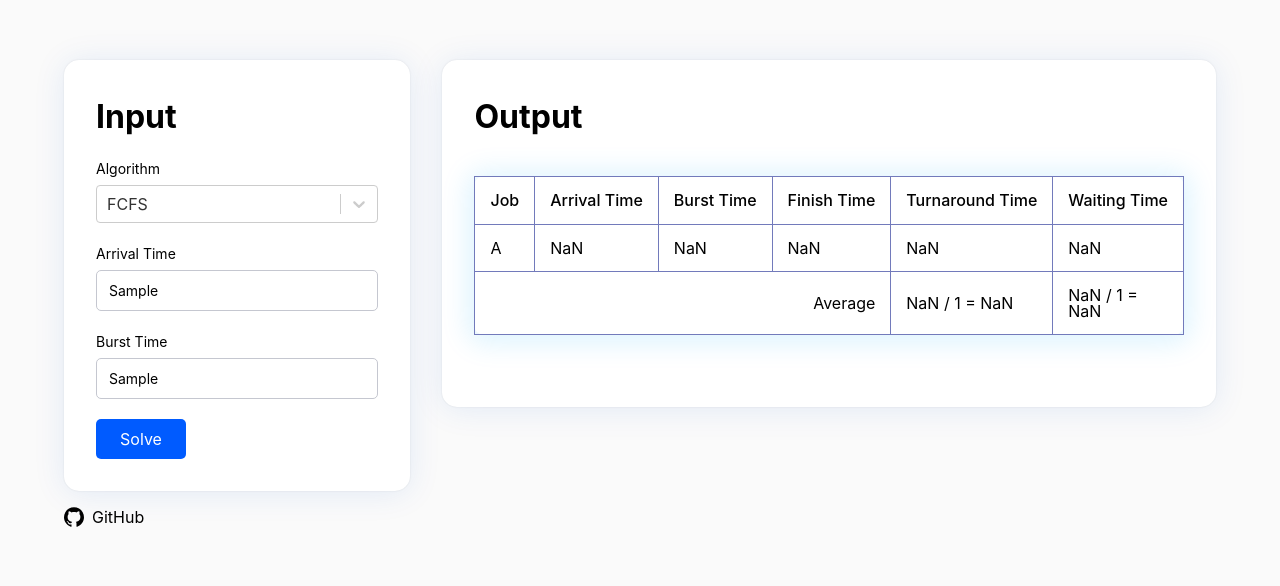
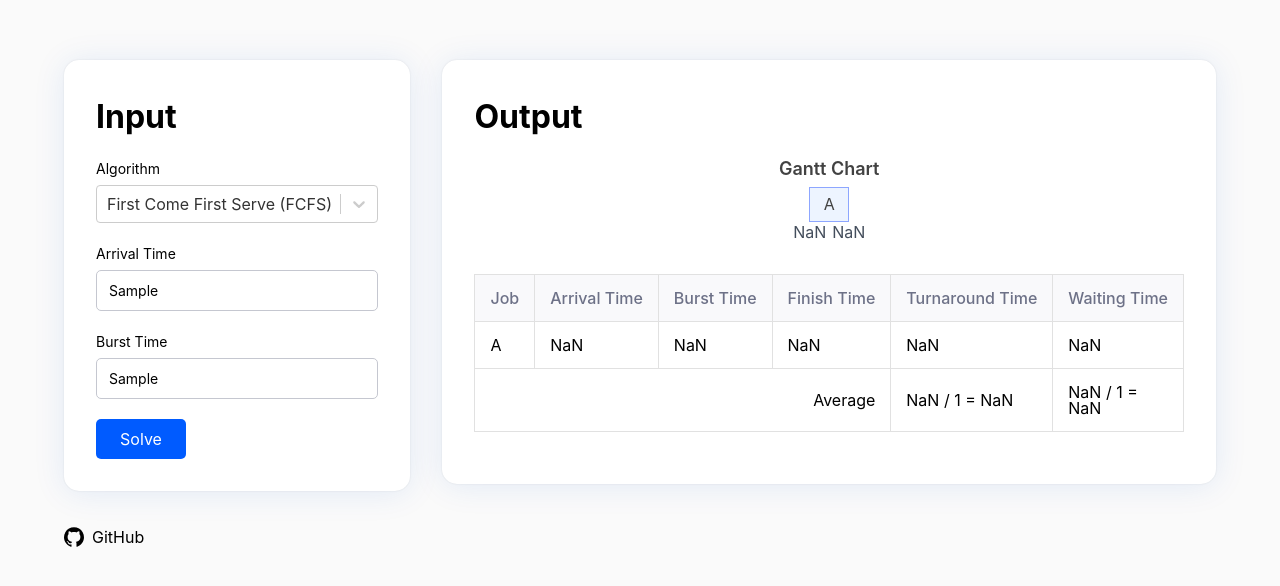
Before and after one commit to Jatin-1123/process-scheduling-solver, a Next.js app: page / in a window 1280 px wide. Both pictures are taken after typing "Sample", "Sample" into the empty fields and a click on the button "Solve". Shown: the top 586 px of the page. Built offline with nearby package versions, Linux system fonts and the light colour scheme; a web font is replaced by a local one.

Commit message:
feat: GanttChart

```diff
--- a/src/components/Input/AlgoSelect.tsx
+++ b/src/components/Input/AlgoSelect.tsx
@@ -2,17 +2,20 @@ import { useEffect, useState } from 'react';
 import Select from 'react-select';
 
 const options = [
-  { value: 'First Come First Serve', label: 'FCFS' }
+  {
+    value: 'FCFS',
+    label: 'First Come First Serve (FCFS)',
+  }
 ];
 
 const AlgoSelect = () => {
   const [selectedOption, setSelectedOption] = useState({
-    value: 'First Come First Serve',
-    label: 'FCFS',
+    value: 'FCFS',
+    label: 'First Come First Serve (FCFS)',
   });
 
   useEffect(() => {
-    console.log(selectedOption);
+
   }, [selectedOption]);
 
   return (
--- a/src/components/Input/index.tsx
+++ b/src/components/Input/index.tsx
@@ -70,10 +70,14 @@ const Input = (props: InputProps) => {
     e.preventDefault();
 
     const arrivalTimeArr = arrivalTime.trim().split(/\s+/);
-    props.setArrivalTime(arrivalTimeArr)
+    props.setArrivalTime(arrivalTimeArr);
 
     const burstTimeArr = burstTime.trim().split(/\s+/);
-    props.setBurstTime(burstTimeArr)
+    if (burstTimeArr.includes("0")) {
+      alert("0 burst time is invalid")
+      return;
+    }
+    props.setBurstTime(burstTimeArr);
   };
 
   const handleArrivalTimeChange = (
@@ -109,7 +113,7 @@ const Input = (props: InputProps) => {
             onChange={handleBurstTimeChange}
             type="text"
             id="burst-time"
-            placeholder="e.g. 0 2 4 6 8"
+            placeholder="e.g. 2 4 6 8 10"
           />
         </fieldset>
         <button type="submit">Solve</button>
--- /dev/null
+++ b/src/components/Output/GanttChart.tsx
@@ -0,0 +1,90 @@
+import { ganttChartInfoType } from './utils/fcfs';
+import styled from 'styled-components';
+
+const Container = styled.div`
+  display: flex;
+  flex-direction: column;
+  justify-content: center;
+  align-items: center;
+  margin-bottom: 2rem;
+`;
+
+const Title = styled.h2`
+  font-weight: 600;
+  font-size: 18px;
+  margin: 0 0 0.5rem 0;
+  color: #424242;
+`;
+
+const JobContainer = styled.div`
+  display: flex;
+`;
+
+const Job = styled.div`
+  width: 40px;
+  height: 35px;
+  border: 1px solid #8da6ff;
+  background-color: #edf4ff;
+  color: #424242;
+
+  &:not(:last-child) {
+    margin-right: -1px;
+  }
+`;
+
+const TimeContainer = styled.div`
+  display: flex;
+`;
+
+const Time = styled.div`
+  width: 40px;
+  height: 20px;
+  border: 1px solid #fff;
+  color: #444e5c;
+
+  &:not(:last-child) {
+    margin-right: -1px;
+  }
+`;
+
+type GanttChartProps = {
+  ganttChartInfo: ganttChartInfoType;
+};
+
+const GanttChart = ({ ganttChartInfo }: GanttChartProps) => {
+  // [{job, start, stop}]
+  const job: string[] = [];
+  const time: number[] = [];
+  ganttChartInfo.forEach((item, index) => {
+    if (index === 0) {
+      job.push(item.job);
+      time.push(item.start, item.stop);
+    } else if (time.slice(-1)[0] === item.start) {
+      job.push(item.job);
+      time.push(item.stop);
+    } else if (time.slice(-1)[0] !== item.start) {
+      job.push('_', item.job);
+      time.push(item.start, item.stop);
+    }
+  });
+
+  return (
+    <Container>
+      <Title>Gantt Chart</Title>
+      <JobContainer>
+        {job.map((job, index) => (
+          <Job key={`gc-job-${index}`} className="flex-center">
+            {job}
+          </Job>
+        ))}
+      </JobContainer>
+      <TimeContainer>
+        {time.map((time, index) => (
+          <Time key={`gc-time-${index}`} className="flex-center">{time}</Time>
+        ))}
+      </TimeContainer>
+    </Container>
+  );
+};
+
+export default GanttChart;
--- a/src/components/Output/Table.tsx
+++ b/src/components/Output/Table.tsx
@@ -1,11 +1,10 @@
-import React, { useState, useEffect } from 'react';
+import React from 'react';
 import styled from 'styled-components';
 
 const StyledTable = styled.table`
-  box-shadow: 0 2px 27px 7px rgba(3, 169, 245, 0.13);
   width: 100%;
   max-width: 1000px;
-  margin: 40px auto;
+  margin: 0px auto 20px auto;
   border-collapse: collapse;
   border-radius: 10px;
   box-sizing: border-box;
@@ -19,7 +18,7 @@ const StyledTable = styled.table`
   td {
     text-align: left;
     padding: 15px;
-    border: 1px solid #727abb;
+    border: 1px solid #e1e1e1;
     line-height: 16.1px;
   }
 `;
@@ -29,6 +28,8 @@ const HeaderCell = styled.th`
   font-weight: 500;
   height: 40px;
   white-space: nowrap;
+  color: #6d7187;
+  background-color: #f9f9fb;
 `;
 
 const precisionRound = (number: number, precision: number) => {
@@ -37,46 +38,17 @@ const precisionRound = (number: number, precision: number) => {
 };
 
 type TableProps = {
-  arrivalTime: string[];
-  burstTime: string[];
+  solvedProcessesInfo: {
+    job: string;
+    at: number;
+    bt: number;
+    ft: number;
+    tat: number;
+    wat: number;
+  }[];
 };
 
-const Table = ({ arrivalTime, burstTime }: TableProps) => {
-  const processesInfo = arrivalTime
-    .map((item, index) => {
-      return {
-        job: (index + 10).toString(36).toUpperCase(),
-        at: parseInt(item),
-        bt: parseInt(burstTime[index]),
-      };
-    })
-    .sort((obj1, obj2) => {
-      if (obj1.at > obj2.at) {
-        return 1;
-      }
-      if (obj1.at < obj2.at) {
-        return -1;
-      }
-      return 0;
-    });
-
-  let finishTime: number[] = [];
-  const solvedProcessesInfo = processesInfo.map((process, index) => {
-    if (index === 0) {
-      finishTime[index] = process.at + process.bt;
-    } else if (process.at > finishTime[index - 1]) {
-      finishTime[index] = process.at + process.bt;
-    } else {
-      finishTime[index] = finishTime[index - 1] + process.bt;
-    }
-    return {
-      ...process,
-      ft: finishTime[index],
-      tat: finishTime[index] - process.at,
-      wat: finishTime[index] - process.at - process.bt,
-    };
-  });
-
+const Table = ({ solvedProcessesInfo }: TableProps) => {
   const total = (array: number[]) =>
     array.reduce((acc, currentValue) => acc + currentValue, 0);
 
--- a/src/components/Output/index.tsx
+++ b/src/components/Output/index.tsx
@@ -1,5 +1,7 @@
 import styled from 'styled-components';
+import GanttChart from './GanttChart';
 import Table from './Table';
+import { solveFCFS } from './utils/fcfs';
 
 const StyledOutput = styled.div`
   padding: 1rem 2rem 2rem 2rem;
@@ -17,15 +19,18 @@ type OutputProps = {
 };
 
 const Output = ({ arrivalTime, burstTime }: OutputProps) => {
-  console.log(arrivalTime);
-  console.log(burstTime);
+  const { solvedProcessesInfo, ganttChartInfo } = solveFCFS(arrivalTime, burstTime);
+
   return (
     <StyledOutput>
       <h1>Output</h1>
       {!arrivalTime.length || !burstTime.length ? (
         'Gantt chart and table will be shown here'
       ) : (
-        <Table {...{ arrivalTime, burstTime }} />
+        <>
+          <GanttChart {...{ ganttChartInfo }} />
+          <Table {...{ solvedProcessesInfo }} />
+        </>
       )}
     </StyledOutput>
   );
--- /dev/null
+++ b/src/components/Output/utils/fcfs.ts
@@ -0,0 +1,57 @@
+export type ganttChartInfoType = {
+  job: string;
+  start: number;
+  stop: number;
+}[];
+
+export const solveFCFS = (arrivalTime: string[], burstTime: string[]) => {
+  const processesInfo = arrivalTime
+    .map((item, index) => {
+      return {
+        job: (index + 10).toString(36).toUpperCase(),
+        at: parseInt(item),
+        bt: parseInt(burstTime[index]),
+      };
+    })
+    .sort((obj1, obj2) => {
+      if (obj1.at > obj2.at) {
+        return 1;
+      }
+      if (obj1.at < obj2.at) {
+        return -1;
+      }
+      return 0;
+    });
+
+  let finishTime: number[] = [];
+  let ganttChartInfo: ganttChartInfoType = [];
+
+  const solvedProcessesInfo = processesInfo.map((process, index) => {
+    if (index === 0 || process.at > finishTime[index - 1]) {
+      finishTime[index] = process.at + process.bt;
+
+      ganttChartInfo.push({
+        job: process.job,
+        start: process.at,
+        stop: finishTime[index],
+      });
+    } else {
+      finishTime[index] = finishTime[index - 1] + process.bt;
+
+      ganttChartInfo.push({
+        job: process.job,
+        start: finishTime[index - 1],
+        stop: finishTime[index],
+      });
+    }
+
+    return {
+      ...process,
+      ft: finishTime[index],
+      tat: finishTime[index] - process.at,
+      wat: finishTime[index] - process.at - process.bt,
+    };
+  });
+
+  return { solvedProcessesInfo, ganttChartInfo };
+};
--- a/src/pages/index.tsx
+++ b/src/pages/index.tsx
@@ -11,8 +11,10 @@ const Main = styled.main`
 `;
 
 const Footer = styled.footer`
+  padding: 20px 0 40px 0;
+
   a {
-    display: flex;
+    display: inline-flex;
     align-items: center;
     transition: color 0.3s;
 
```
